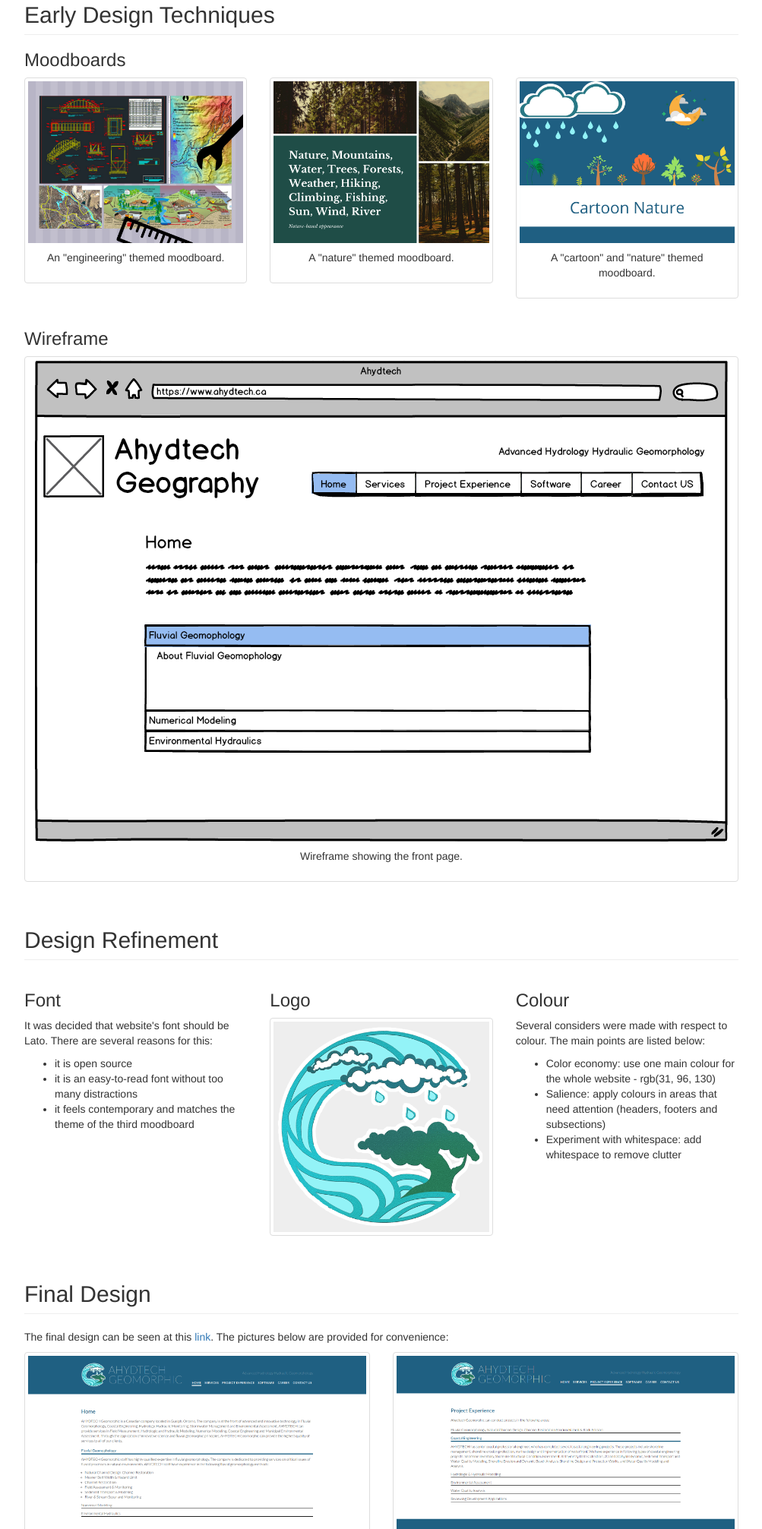
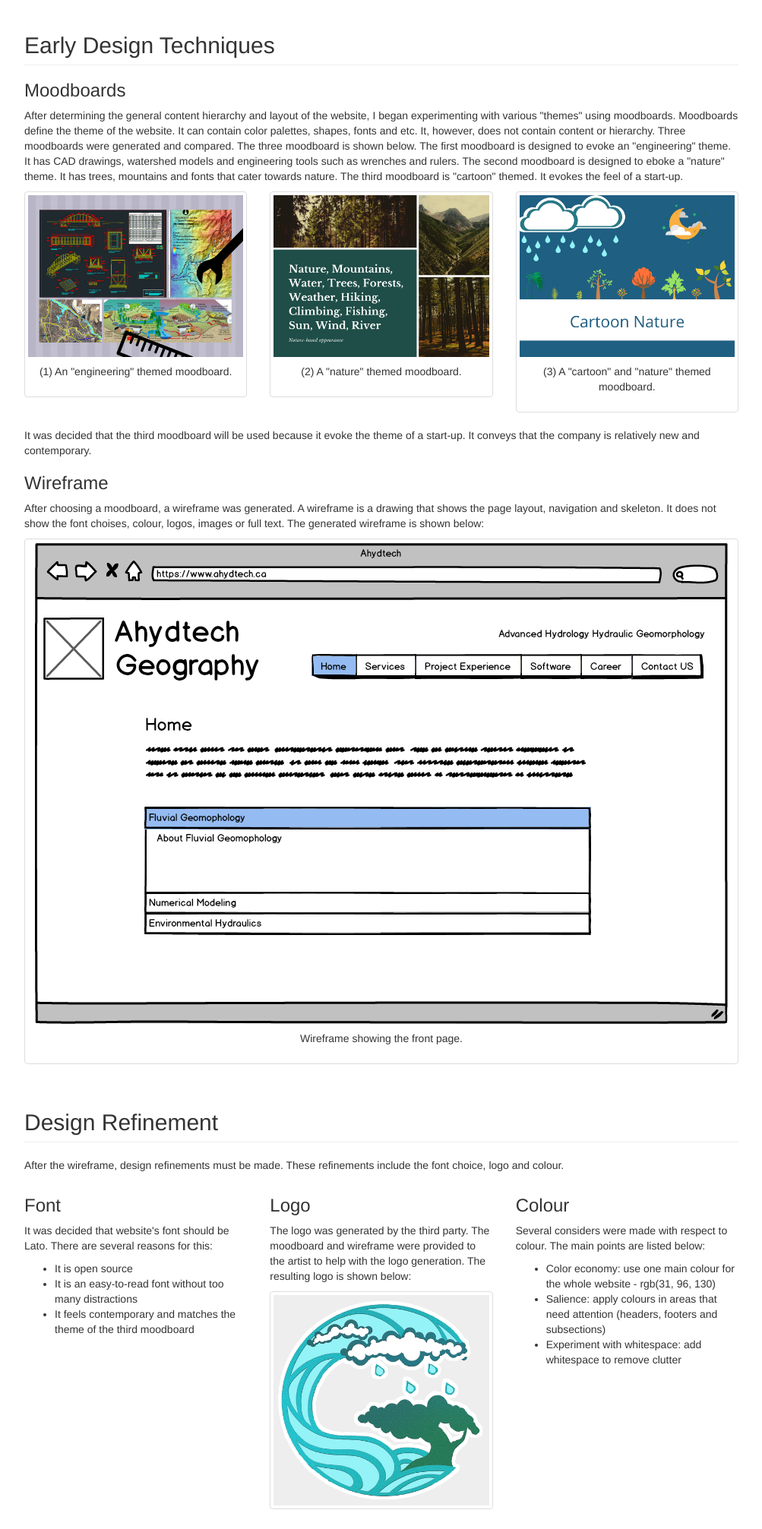
Before and after one commit to hydersm/syde542_portfolio_website, a plain HTML site: page ahydtech_portfolio_item.html in a window 1280 px wide. Shown: the part 2715-4728 px from the top of the page at 76% size, without its empty margins (138-1141 px from the left). Drawn offline with Linux system fonts and the light colour scheme.

Commit message:
more text for ahydtech

```diff
--- a/ahydtech_portfolio_item.html
+++ b/ahydtech_portfolio_item.html
@@ -207,7 +207,7 @@
             </div>
             <div class="col-md-8">
                 <h3>Navigation Hierarchy</h3>
-                <p>Based on the requirements and the hierarchy on the old website, the following hierachy was determined. The owner of the website made some revisions.</p>
+                <p>Based on the requirements and the hierarchy on the old website, the following hierachy was determined. The hierarchy was generated using the card-sorting technique. In this technique, elements are created beforehand and the user is allowed to organize into groups. This generates a structure that is natural to the user. The owner of the website also made some revisions.</p>
                 <a href="img/ahydtech/navigation_heirarchy.png">
                     <div class="thumbnail">
                         <img class="img-responsive" src="img/ahydtech/navigation_heirarchy.png" alt="" style="background-color:#EEE;">
@@ -219,7 +219,7 @@
             </div>
             <div class="col-md-4">
                 <h3>Layout</h3>
-                <p>To have a 2-teir navigation system while ensuring easy navigation, it was decided that the subsections would be placed in an Accordion. This is shown in the picture below:</p>
+                <p>A layout defines the general location of elements such as navigation and the body. To have a 2-teir navigation system while ensuring easy navigation, it was decided that the subsections would be placed in an Accordion. This is shown in the picture below:</p>
                 <a href="img/ahydtech/layout.png">
                     <div class="thumbnail">
                         <img class="img-responsive" src="img/ahydtech/layout.png" alt="" style="background-color:#EEE;">
@@ -236,13 +236,15 @@
             <div class="col-md-12">
                 <h2 class="page-header">Early Design Techniques</h2>
                 <h3>Moodboards</h3>
+                <p>After determining the general content hierarchy and layout of the website, I began experimenting with various "themes" using moodboards. Moodboards define the theme of the website. It can contain color palettes, shapes, fonts and etc. It, however, does not contain content or hierarchy. Three moodboards were generated and compared. The three moodboard is shown below. The first moodboard is designed to evoke an "engineering" theme. It has CAD drawings, watershed models and
+                engineering tools such as wrenches and rulers. The second moodboard is designed to eboke a "nature" theme. It has trees, mountains and fonts that cater towards nature. The third moodboard is "cartoon" themed. It evokes the feel of a start-up.</p>
             </div>
             <div class="col-md-4">
                 <a href="img/ahydtech/moodboard_1.png">
                     <div class="thumbnail">
                         <img class="img-responsive" src="img/ahydtech/moodboard_1.png" alt="" style="background-color:#EEE;">
                         <div class="caption">
-                            <p class="text-center">An "engineering" themed moodboard.</p>
+                            <p class="text-center">(1) An "engineering" themed moodboard.</p>
                         </div>
                     </div>
                 </a>
@@ -252,7 +254,7 @@
                     <div class="thumbnail">
                         <img class="img-responsive" src="img/ahydtech/moodboard_2.png" alt="" style="background-color:#EEE;">
                         <div class="caption">
-                            <p class="text-center">A "nature" themed moodboard.</p>
+                            <p class="text-center">(2) A "nature" themed moodboard.</p>
                         </div>
                     </div>
                 </a>
@@ -262,13 +264,15 @@
                     <div class="thumbnail">
                         <img class="img-responsive" src="img/ahydtech/moodboard_3.png" alt="" style="background-color:#EEE;">
                         <div class="caption">
-                            <p class="text-center">A "cartoon" and "nature" themed moodboard.</p>
+                            <p class="text-center">(3) A "cartoon" and "nature" themed moodboard.</p>
                         </div>
                     </div>
                 </a>
             </div>
             <div class="col-md-12">
+                <p>It was decided that the third moodboard will be used because it evoke the theme of a start-up. It conveys that the company is relatively new and contemporary.</p>
                 <h3>Wireframe</h3>
+                <p>After choosing a moodboard, a wireframe was generated. A wireframe is a drawing that shows the page layout, navigation and skeleton. It does not show the font choises, colour, logos, images or full text. The generated wireframe is shown below:</p>
                 <a href="img/ahydtech/wireframe.png">
                     <div class="thumbnail">
                         <img class="img-responsive" src="img/ahydtech/wireframe.png" alt="" style="background-color:#EEE;">
@@ -284,20 +288,22 @@
         <div class="row">
             <div class="col-md-12">
                 <h2 class="page-header">Design Refinement</h2>
+                <p>After the wireframe, design refinements must be made. These refinements include the font choice, logo and colour.</p>
             </div>
             <div class="col-md-4">
                 <h3>Font</h3>
                 <p>
                     It was decided that website's font should be Lato. There are several reasons for this:
                     <ul>
-                        <li>it is open source</li>
-                        <li>it is an easy-to-read font without too many distractions</li>
-                        <li>it feels contemporary and matches the theme of the third moodboard</li>
+                        <li>It is open source</li>
+                        <li>It is an easy-to-read font without too many distractions</li>
+                        <li>It feels contemporary and matches the theme of the third moodboard</li>
                     </ul>
                 </p>
             </div>
             <div class="col-md-4">
                 <h3>Logo</h3>
+                <p>The logo was generated by the third party. The moodboard and wireframe were provided to the artist to help with the logo generation. The resulting logo is shown below:</p>
                 <a href="img/ahydtech/logo_small.png">
                     <div class="thumbnail">
                         <img class="img-responsive" src="img/ahydtech/logo_small.png" alt="" style="background-color:#EEE;">
@@ -319,7 +325,7 @@
         <div class="row">
             <div class="col-md-12">
                 <h2 class="page-header">Final Design</h2>
-                <p>The final design can be seen at this <a href="https://ahydtech.ca">link</a>. The pictures below are provided for convenience:</p>
+                <p>With the design refinements completed, the website was implemented. The final design can be seen at this <a href="https://ahydtech.ca">link</a>. The pictures below are provided for convenience:</p>
             </div>
             <div class="col-md-6">
                 <a href="img/ahydtech/home_new.png">
@@ -347,6 +353,13 @@
         <div class="row">
             <div class="col-md-12">
                 <h2 class="page-header">Evaluation</h2>
+                <p>After the implementation, the website was tested for usability. Usability testing is a technique used in user-centered interaction design to evaluate a product by testing it on users. Our usability test conducted by having the user perform three tasks and the usability was measured using feedback forms. The three tasks are as follows:</p>
+                <ul>
+                    <li>Find the contact information for Ahydtech.</li>
+                    <li>Find Ahydtech's project experience</li>
+                    <li>Find the list of software being used by Ahydtech.</li>
+                </ul>
+                <p>The result of the usability test is shown below. As it can be seen, most of the feedback was positive indicating that the website is easily to use and appealing.</p>
             </div>
             <div class="col-md-4">
                 <a href="img/ahydtech/usability_1.png">
```
